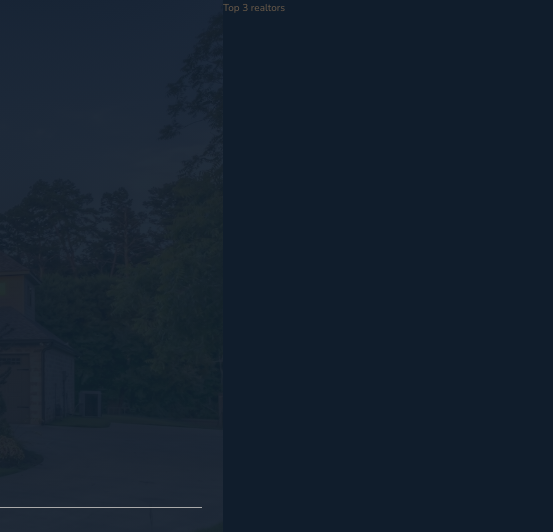
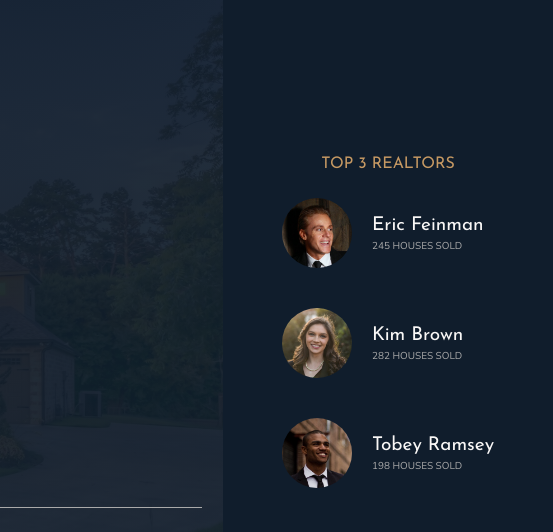
Before and after one commit to sjfox26/nexter_grid, a website: page index.html in a window 1280 px wide. Shown: the top 532 px of the page, 727-1280 px from the left. Drawn offline with nearby package versions, Linux system fonts and the light colour scheme.

Commit message:
style realtors section

```diff
--- a/index.html
+++ b/index.html
@@ -31,7 +31,26 @@
         </header>
 
         <div class="realtors">
-            Top 3 realtors
+            <h3 class="heading-3">Top 3 Realtors</h3>
+            <div class="realtors__list">
+                <img src="img/realtor-1.jpeg" alt="Realtor 1" class="realtors__image">
+                <div class="realtors__details">
+                    <h4 class="heading-4 heading-4--light">Eric Feinman</h4>
+                    <p class="realtors__sold">245 houses sold</p>
+                </div>
+
+                <img src="img/realtor-2.jpeg" alt="Realtor 2" class="realtors__image">
+                <div class="realtors__details">
+                    <h4 class="heading-4 heading-4--light">Kim Brown</h4>
+                    <p class="realtors__sold">282 houses sold</p>
+                </div>
+
+                <img src="img/realtor-3.jpeg" alt="Realtor 3" class="realtors__image">
+                <div class="realtors__details">
+                    <h4 class="heading-4 heading-4--light">Tobey Ramsey</h4>
+                    <p class="realtors__sold">198 houses sold</p>
+                </div>
+            </div>
         </div>
 
         <section class="features">
--- a/sass/_realtors.scss
+++ b/sass/_realtors.scss
@@ -1,4 +1,32 @@
 .realtors {
   background-color: $color-secondary;
   grid-column: col-start 7 / full-end;
+  padding: 3rem;
+
+  display: grid;
+  align-content: center;
+  justify-content: center; //these center inside of container
+  justify-items: center;
+  grid-row-gap: 2rem;
+
+  &__list {
+    display: grid;
+    grid-template-columns: min-content max-content;
+    grid-column-gap: 2rem;
+    grid-row-gap: 5vh;
+    align-items: center;
+
+  }
+
+  &__image {
+    width: 7rem; //shrinks image
+    border-radius: 50%;
+    display: block;
+  }
+
+  &__sold {
+    text-transform: uppercase;
+    color: $color-grey-light-2;
+    margin-top: -3px;
+  }
 }
```
Also changed, not shown: css/style.css.
